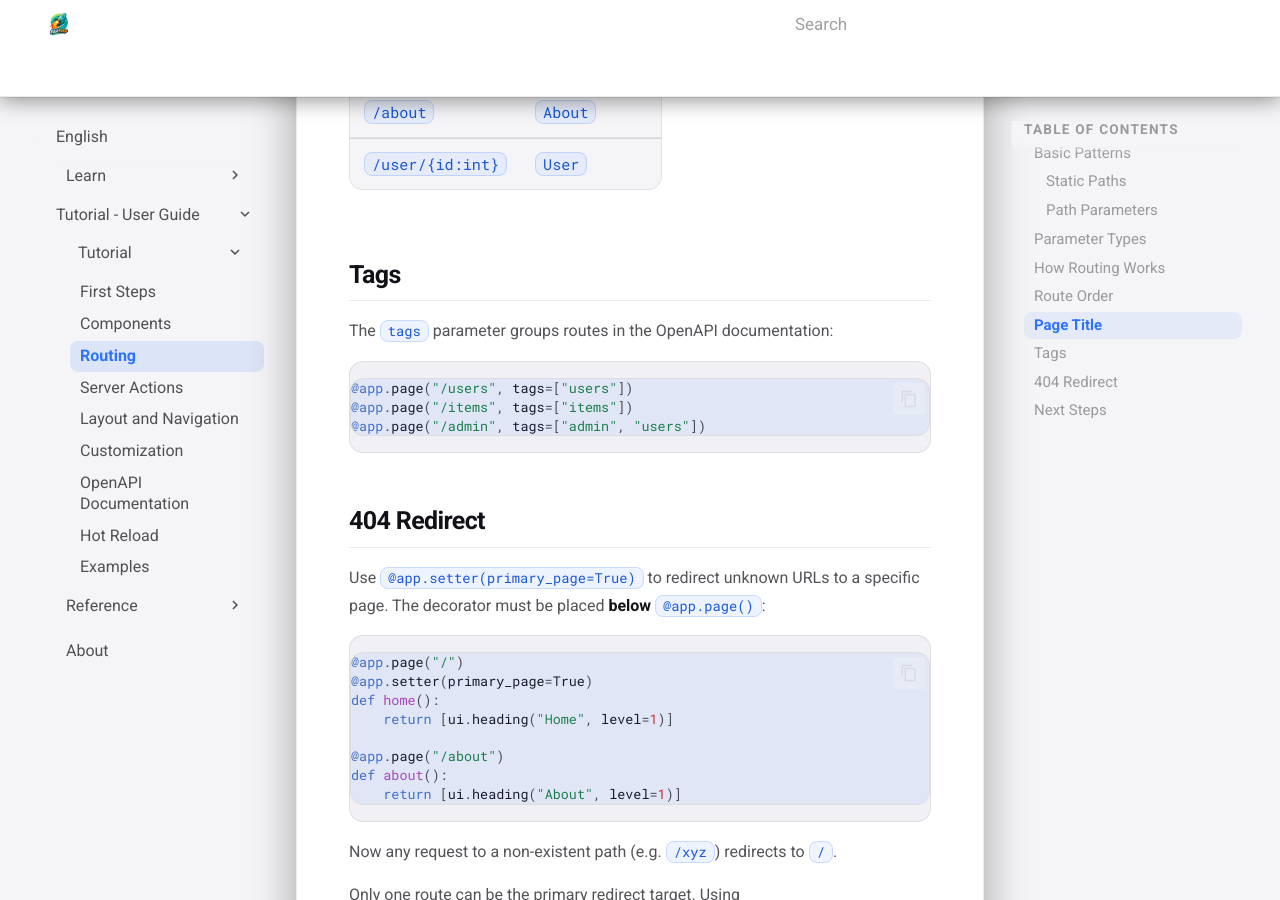
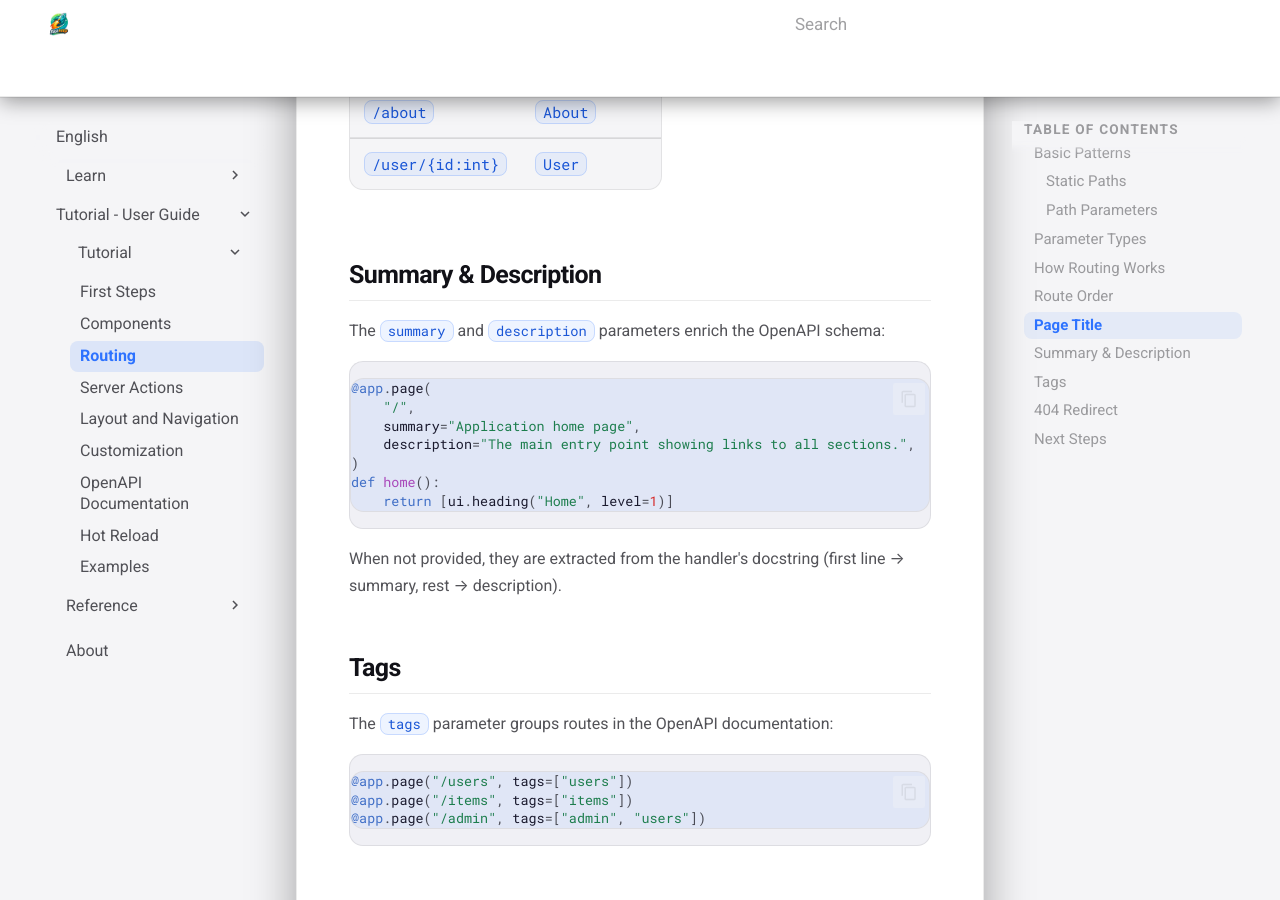
Before and after one commit to ndugram/fastui2, an MkDocs documentation site: the page built from docs/en/tutorial/routing.md, in a window 1280 px wide and 900 px high, scrolled down 2555 px. Built offline with MkDocs 1.6.1 and Material for MkDocs 9.7.7, drawn with Linux system fonts in a browser that asks for light colours; comment, search, counter and statistics services are not loaded.

Commit message:
docs: update routing.md

````diff
--- a/docs/en/tutorial/routing.md
+++ b/docs/en/tutorial/routing.md
@@ -97,6 +97,22 @@ If not provided, the title is derived from the pattern:
 | `/about` | `About` |
 | `/user/{id:int}` | `User` |
 
+## Summary & Description
+
+The `summary` and `description` parameters enrich the OpenAPI schema:
+
+```python
+@app.page(
+    "/",
+    summary="Application home page",
+    description="The main entry point showing links to all sections.",
+)
+def home():
+    return [ui.heading("Home", level=1)]
+```
+
+When not provided, they are extracted from the handler's docstring (first line → summary, rest → description).
+
 ## Tags
 
 The `tags` parameter groups routes in the OpenAPI documentation:
````
